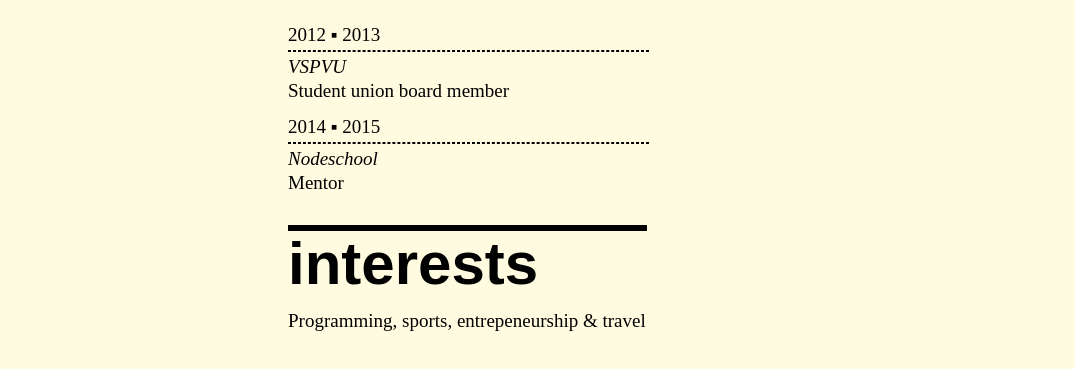
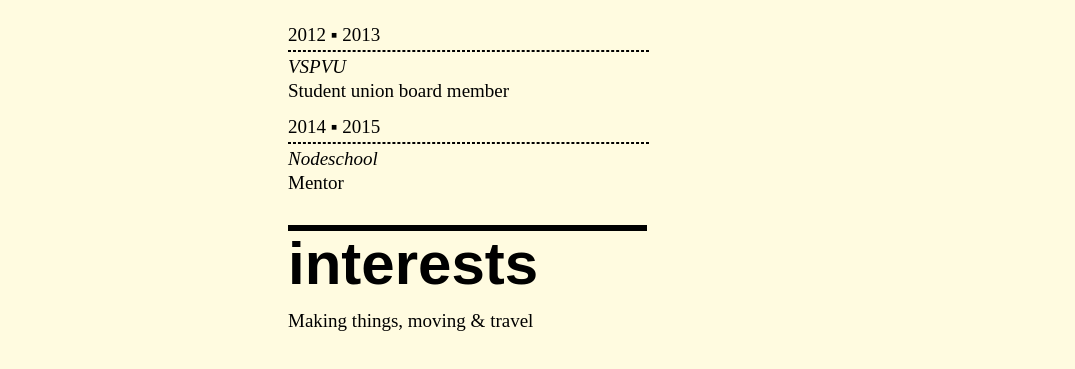
Before and after one commit to yoshuawuyts/resume, a website: page index.html in a window 1280 px wide. Shown: the part 779-1148 px from the top of the page, without its empty margins (113-1188 px from the left). Drawn offline with Linux system fonts and the light colour scheme.

Commit message:
html: update interests

```diff
--- a/index.html
+++ b/index.html
@@ -102,7 +102,7 @@ window.analytics.page();
             interests
           </h1>
           <div class='content'>
-          <p>Programming, sports, entrepeneurship & travel</p>
+          <p>Making things, moving & travel</p>
           </div>
         </div>
         <div class="size1of2">
```
